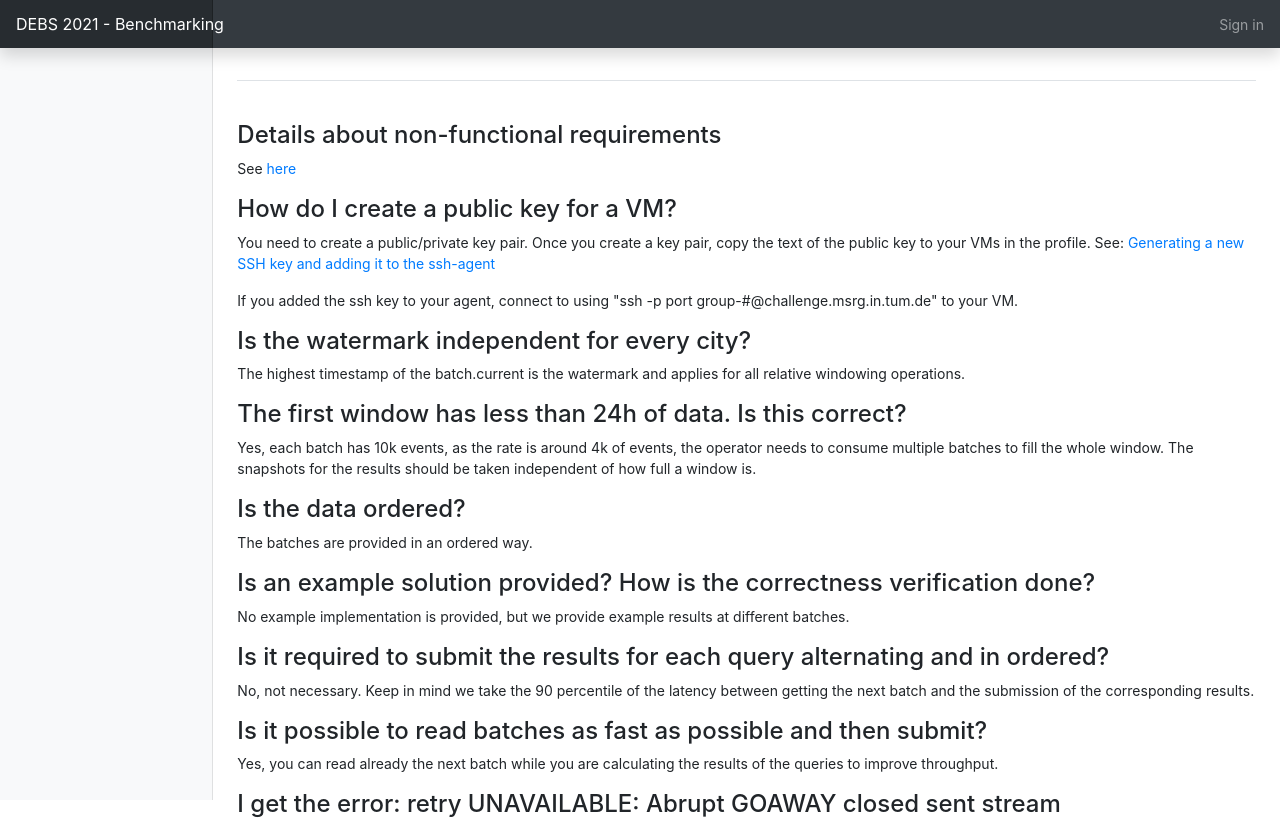
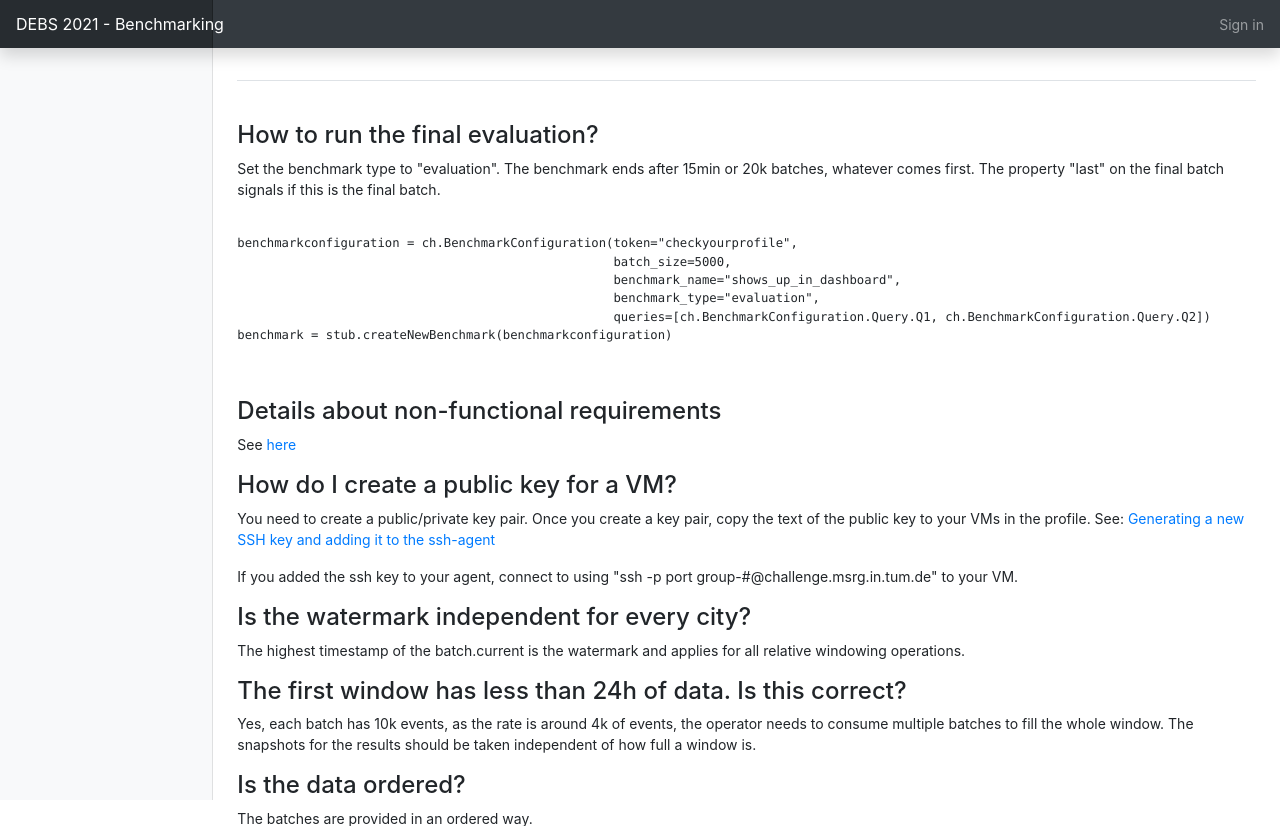
Before and after one commit to jawadtahir/bandency, a Python web app: template web/frontend/templates/faq.html in a window 1280 px wide. Shown: the top 826 px of the page. Run offline with Jinja, Linux system fonts and the light colour scheme; the template is opened without the code that fills it, so the values that code supplies are empty; some libraries are stand-ins or nearby versions.

Commit message:
updated faq and javaexample

```diff
--- a/web/frontend/templates/faq.html
+++ b/web/frontend/templates/faq.html
@@ -1,9 +1,24 @@
 {% extends "layout.html" %}
 
 {% block content %}
+    <h4>How to run the final evaluation?</h4>
+    <p>Set the benchmark type to "evaluation". The benchmark ends after 15min or 20k batches, whatever comes first.
+        The property "last" on the final batch signals if this is the final batch.</p>
+    <pre>
+        <code>
+benchmarkconfiguration = ch.BenchmarkConfiguration(token="checkyourprofile",
+                                                   batch_size=5000,
+                                                   benchmark_name="shows_up_in_dashboard",
+                                                   benchmark_type="evaluation",
+                                                   queries=[ch.BenchmarkConfiguration.Query.Q1, ch.BenchmarkConfiguration.Query.Q2])
+benchmark = stub.createNewBenchmark(benchmarkconfiguration)
+        </code>
+    </pre>
+
     <h4>Details about non-functional requirements</h4>
     <p>See <a href="/static/DEBSNonFunctionalRequirements.pdf" target="_blank">here</a></p>
     <p></p>
+
 
     <h4>How do I create a public key for a VM?</h4>
     <p>You need to create a public/private key pair. Once you create a key pair, copy the text of the public key to your VMs in the profile. See: <a href="https://docs.github.com/en/github/authenticating-to-github/generating-a-new-ssh-key-and-adding-it-to-the-ssh-agent" target="_blank">Generating a new SSH key and adding it to the ssh-agent</a> </p>
```
Also changed, not shown: 1 other file.
